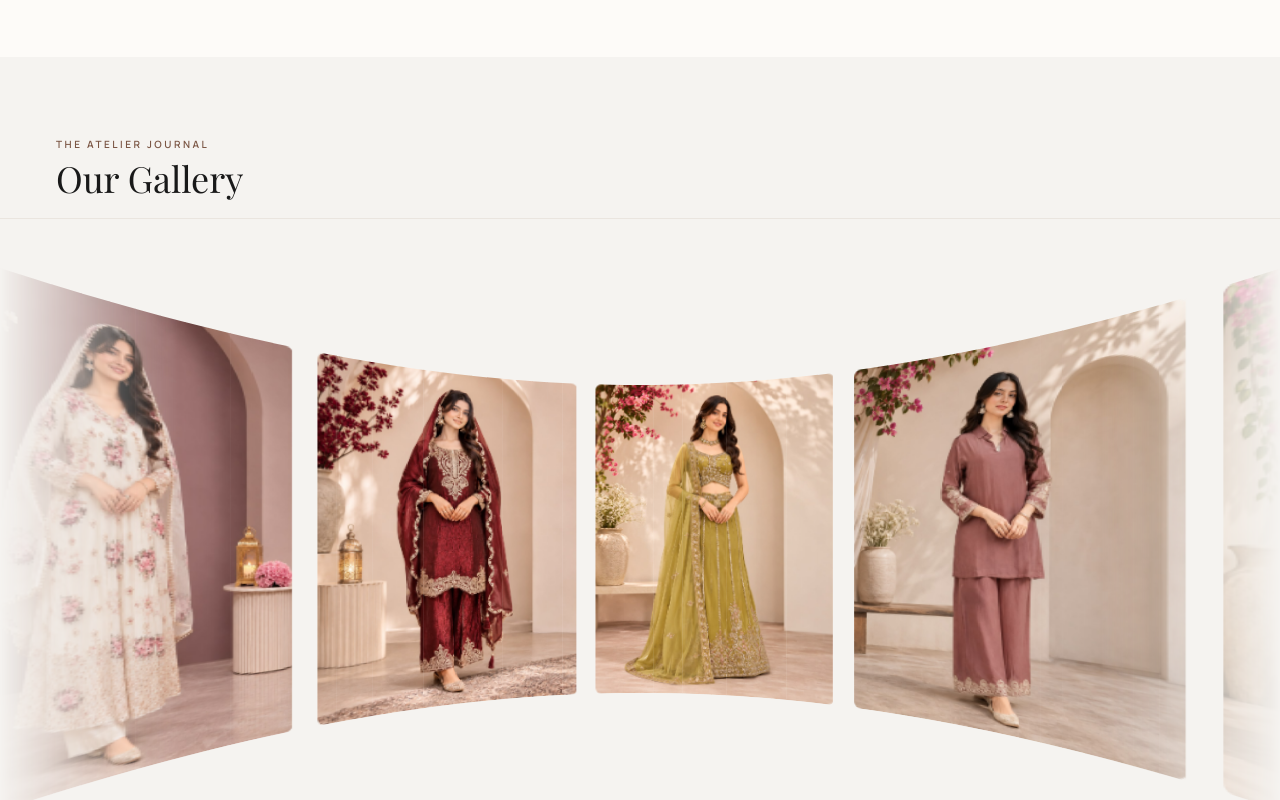
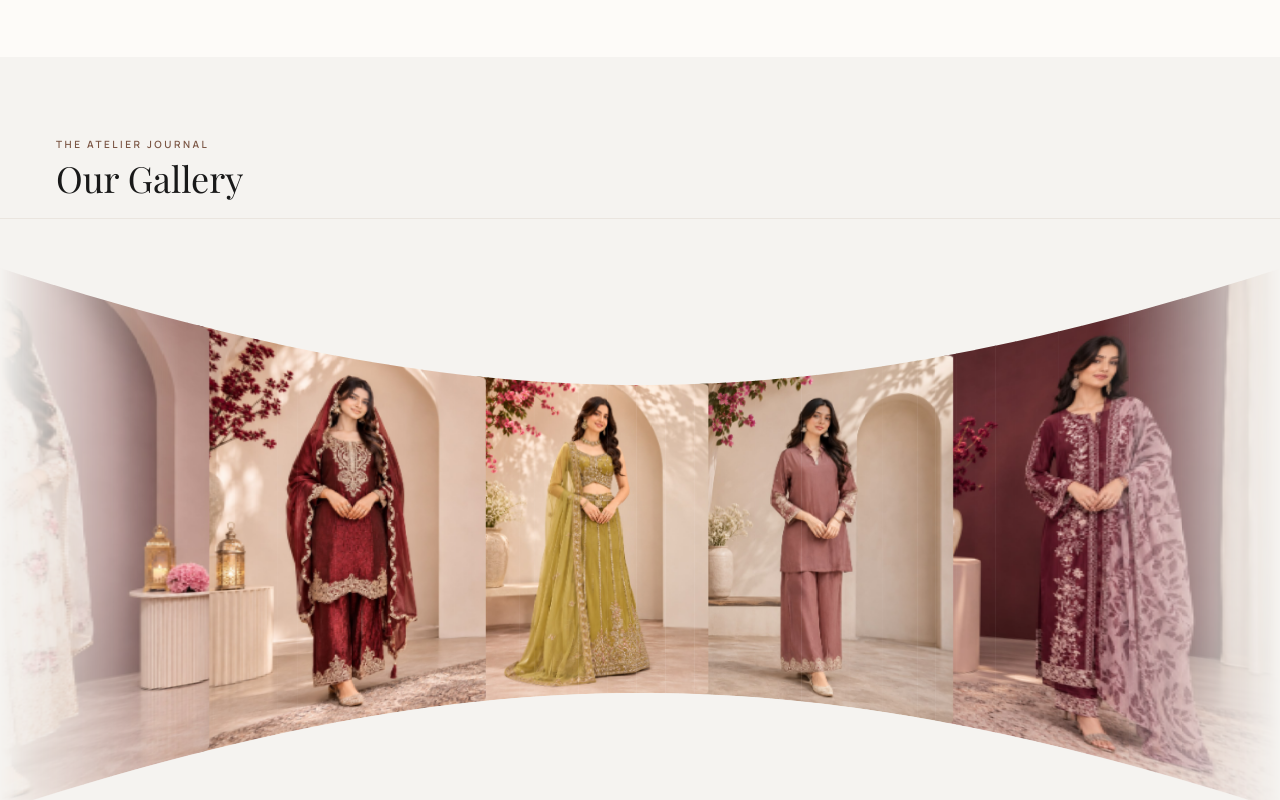
Before and after one commit to rihan-mdk/NDS, a Next.js app in the folder NDS/: page / in a window 1280 px wide. Shown: the part 1500-2300 px from the top of the page. Built offline with nearby package versions, Linux system fonts and the light colour scheme; no server answers; a web font is replaced by a local one.

Commit message:
fix: eliminate white strip between gallery tiles by setting gap=-4 (tile overlap)

```diff
--- a/NDS/app/page.tsx
+++ b/NDS/app/page.tsx
@@ -178,7 +178,7 @@ export default function HomePage() {
           images={GALLERY_IMAGES}
           aspectRatio={3 / 4}
           tileHeight={55}
-          gap={6}
+          gap={-4}
           speed={5}
           curve={72}
           fade={14}
```
